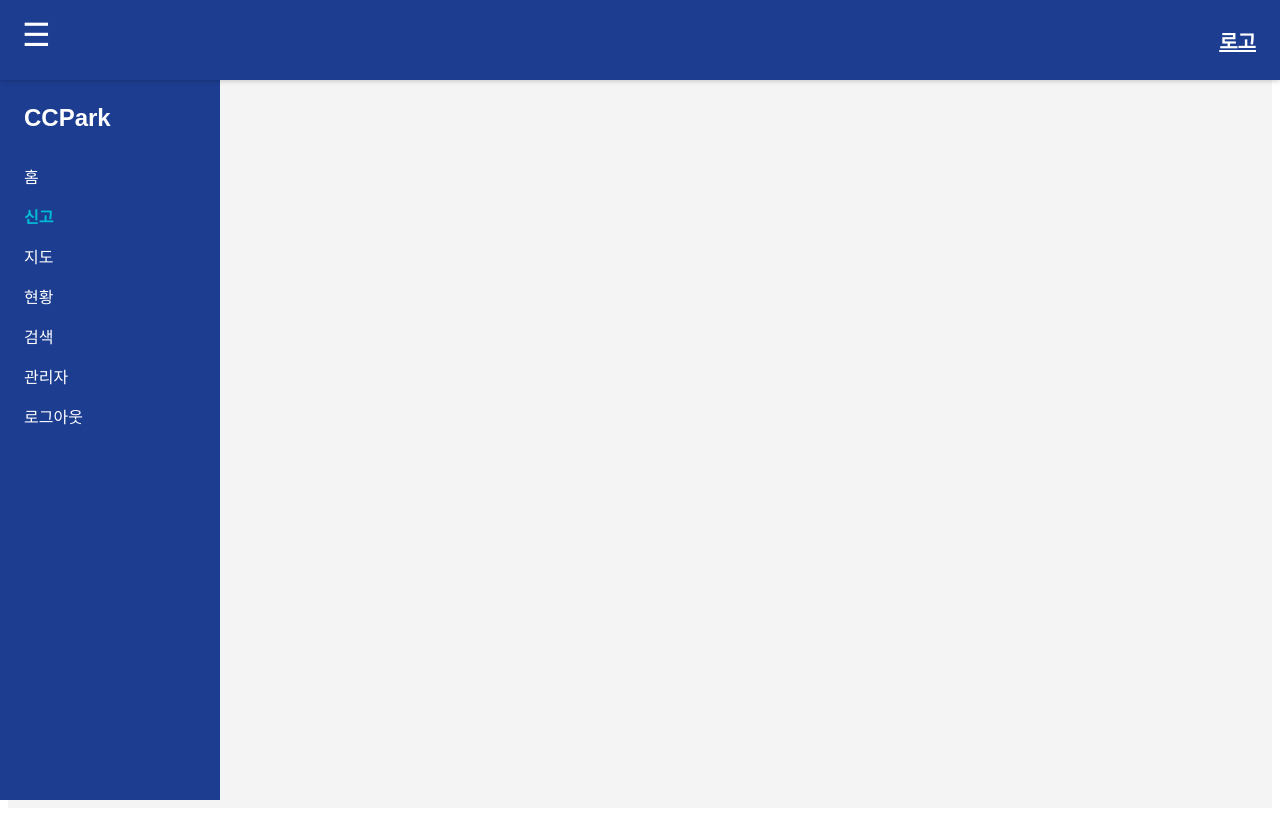
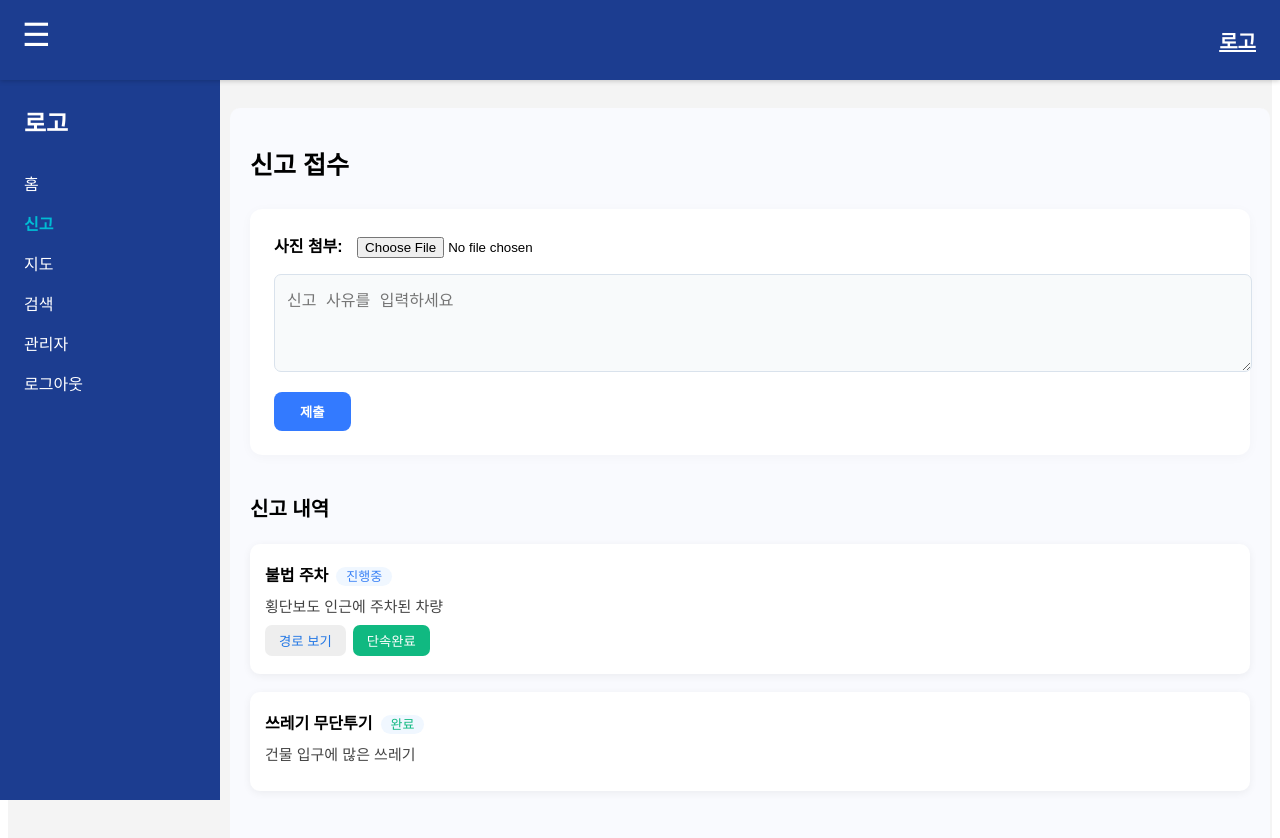
Before and after one commit to odsyjr2/Illegal-Parking-Detection, a React (Vite) app in the folder frontend/: page /report in a window 1280 px wide. Shown: the top 838 px of the page. Before the commit the page ends 816 px from the top, so only its background shows below. Built offline with nearby package versions, Linux system fonts and the light colour scheme.

Commit message:
report 틀

```diff
--- a/frontend/src/App.jsx
+++ b/frontend/src/App.jsx
@@ -6,6 +6,7 @@ import SignupPage from './pages/auth/SignupPage'
 import Main from './pages/dashboard/MainPage'
 import MapPage from './pages/dashboard/MapPage'
 import SearchPage from './pages/search/SearchPage'
+import ReportPage from './pages/report/ReportPage'
 // 필요한 페이지들 import
 
 function App() {
@@ -15,6 +16,7 @@ function App() {
           <Routes>
             <Route path="/" element={<Main />} />
             <Route path="/search" element={<SearchPage />} />
+            <Route path="/report" element={<ReportPage />} />
             <Route path="/map" element={<MapPage />} />
             <Route path="/login" element={<LoginPage />} />
             <Route path="/signup" element={<SignupPage />} />
--- a/frontend/src/components/layout/NavBar.jsx
+++ b/frontend/src/components/layout/NavBar.jsx
@@ -21,7 +21,7 @@ function NavBar({ isOpen, toggle }) {
       </button>
 
       <div className={`sidebar ${isOpen ? 'open' : 'hidden'}`}>
-        <h2>CCPark</h2>
+        <h2>로고</h2>
         <nav>
           <ul>
             <li className={isActive('/')}>
@@ -32,9 +32,6 @@ function NavBar({ isOpen, toggle }) {
             </li>
             <li className={isActive('/map')}>
               <Link to="/map" onClick={toggle}>지도</Link>
-            </li>
-            <li className={isActive('/status')}>
-              <Link to="/status" onClick={toggle}>현황</Link>
             </li>
             <li className={isActive('/search')}>
               <Link to="/search" onClick={toggle}>검색</Link>
--- a/frontend/src/pages/report/ReportPage.jsx
+++ b/frontend/src/pages/report/ReportPage.jsx
@@ -0,0 +1,204 @@
+import React, { useState } from 'react'
+
+// 상태별 컬러 매핑
+const statusColorMap = {
+  진행중: '#3b82f6',
+  완료: '#10b981'
+}
+
+function ReportPage() {
+  // 🟡 초기 mock 데이터 (DB 연동 전 임시)
+  const [reports, setReports] = useState([
+    {
+      id: 1,
+      title: '불법 주차',
+      reason: '횡단보도 인근에 주차된 차량',
+      status: '진행중',
+      photoUrl: ''
+    },
+    {
+      id: 2,
+      title: '쓰레기 무단투기',
+      reason: '건물 입구에 많은 쓰레기',
+      status: '완료',
+      photoUrl: ''
+    }
+  ])
+
+  // 폼 상태 관리
+  const [photo, setPhoto] = useState(null)
+  const [reason, setReason] = useState('')
+
+  // 첨부파일 처리
+  const handlePhotoChange = e => {
+    const file = e.target.files[0]
+    setPhoto(file)
+  }
+
+  // 신고 접수 처리
+  const handleSubmit = e => {
+    e.preventDefault()
+    const url = photo ? URL.createObjectURL(photo) : ''
+    setReports([
+      ...reports,
+      {
+        id: reports.length + 1,
+        title: '사용자신고',
+        reason,
+        status: '진행중',
+        photoUrl: url
+      }
+    ])
+    setReason('')
+    setPhoto(null)
+  }
+
+  // 단속완료 버튼
+  const handleComplete = (id) => {
+    setReports(reports.map(r =>
+      r.id === id ? { ...r, status: '완료' } : r
+    ))
+  }
+
+  // 경로보기 버튼
+  const handlePath = (id) => {
+    alert('경로보기(예시): 해당 신고의 단속 경로/위치를 띄워줍니다.')
+  }
+
+  return (
+    <div style={{
+      maxWidth: 1000,
+      margin: '40px auto',
+      padding: 20,
+      borderRadius: 10,
+      background: '#f9fafe',
+      minHeight: '100vh'
+    }}>
+      <h1 style={{ marginBottom: 28, fontSize: 25, color: '#000000ff' }}>신고 접수</h1>
+
+      {/* 신고 폼 */}
+      <form onSubmit={handleSubmit} style={{
+        background: '#fff',
+        padding: 24,
+        borderRadius: 12,
+        boxShadow: '0 2px 12px rgba(0,0,0,0.03)',
+        marginBottom: 38
+      }}>
+        <div style={{ marginBottom: 16 }}>
+          <label>
+            <span style={{ fontWeight: 'bold' }}>사진 첨부: </span>
+            <input type="file" accept="image/*" onChange={handlePhotoChange} style={{ marginLeft: 10 }} />
+          </label>
+        </div>
+        {photo && (
+          <div style={{ marginBottom: 16 }}>
+            <img src={URL.createObjectURL(photo)} alt="미리보기" style={{ width: 180, borderRadius: 8 }} />
+          </div>
+        )}
+        <div style={{ marginBottom: 16 }}>
+          <textarea
+            placeholder="신고 사유를 입력하세요"
+            value={reason}
+            onChange={e => setReason(e.target.value)}
+            rows={4}
+            style={{
+              width: '100%',
+              padding: 12,
+              fontSize: 16,
+              borderRadius: 7,
+              border: '1px solid #d9e2ec',
+              background: '#f8fafb'
+            }}
+            required
+          />
+        </div>
+        <button
+          type="submit"
+          style={{
+            background: '#337aff',
+            color: '#fff',
+            border: 'none',
+            padding: '10px 26px',
+            borderRadius: 8,
+            cursor: 'pointer',
+            fontWeight: 600
+          }}
+        >
+          제출
+        </button>
+      </form>
+
+      {/* 신고 내역 카드 리스트 */}
+      <h2 style={{ fontWeight: 700, fontSize: 20, marginBottom: 22 }}>신고 내역</h2>
+      <div>
+        {reports.length === 0 ? (
+          <p style={{ color: '#888', textAlign: 'center', marginTop: 36 }}>신고 내역이 없습니다.</p>
+        ) : (
+          reports.map(report => (
+            <div
+              key={report.id}
+              style={{
+                background: '#fff',
+                borderRadius: 10,
+                boxShadow: '0 2px 9px rgba(0,0,0,0.06)',
+                padding: '18px 15px',
+                marginBottom: 18,
+                display: 'flex',
+                flexDirection: 'column',
+                gap: 9
+              }}
+            >
+              <div>
+                <strong>{report.title}</strong>
+                <span style={{
+                  marginLeft: 8,
+                  padding: '2px 10px',
+                  background: '#f0f7ff',
+                  borderRadius: 12,
+                  fontSize: 13,
+                  color: statusColorMap[report.status] || '#999'
+                }}>{report.status}</span>
+              </div>
+              {report.photoUrl && (
+                <div>
+                  <img src={report.photoUrl} alt="첨부사진" style={{ width: 120, borderRadius: 5 }} />
+                </div>
+              )}
+              <div style={{ fontSize: 15, color: '#444' }}>
+                {report.reason}
+              </div>
+              <div>
+                {report.status === '진행중' && (
+                  <>
+                    <button
+                      type="button"
+                      onClick={() => handlePath(report.id)}
+                      style={{
+                        background: '#eee', color: '#2277e5', border: 'none',
+                        padding: '6px 14px', borderRadius: 7, marginRight: 7, cursor: 'pointer'
+                      }}
+                    >
+                      경로 보기
+                    </button>
+                    <button
+                      type="button"
+                      onClick={() => handleComplete(report.id)}
+                      style={{
+                        background: '#10b981', color: '#fff', border: 'none',
+                        padding: '6px 14px', borderRadius: 7, cursor: 'pointer'
+                      }}
+                    >
+                      단속완료
+                    </button>
+                  </>
+                )}
+              </div>
+            </div>
+          ))
+        )}
+      </div>
+    </div>
+  )
+}
+
+export default ReportPage
```
